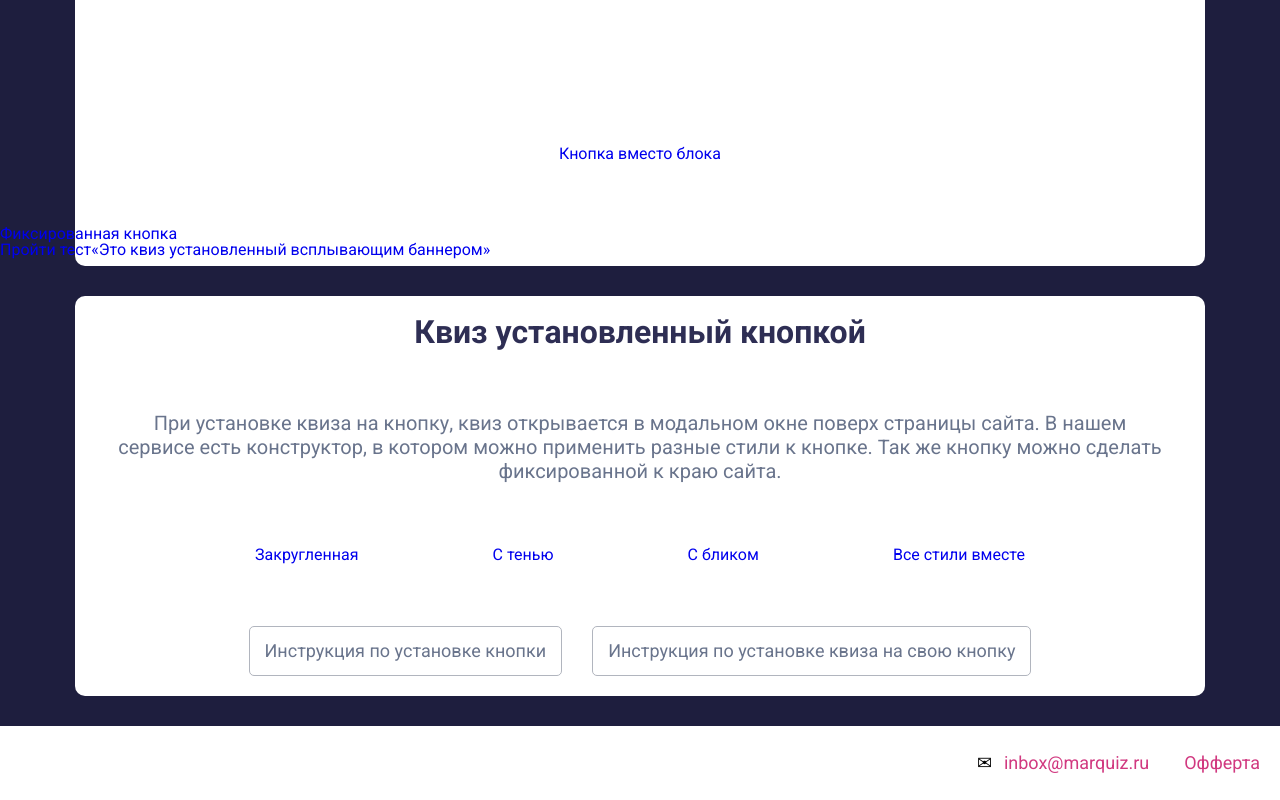
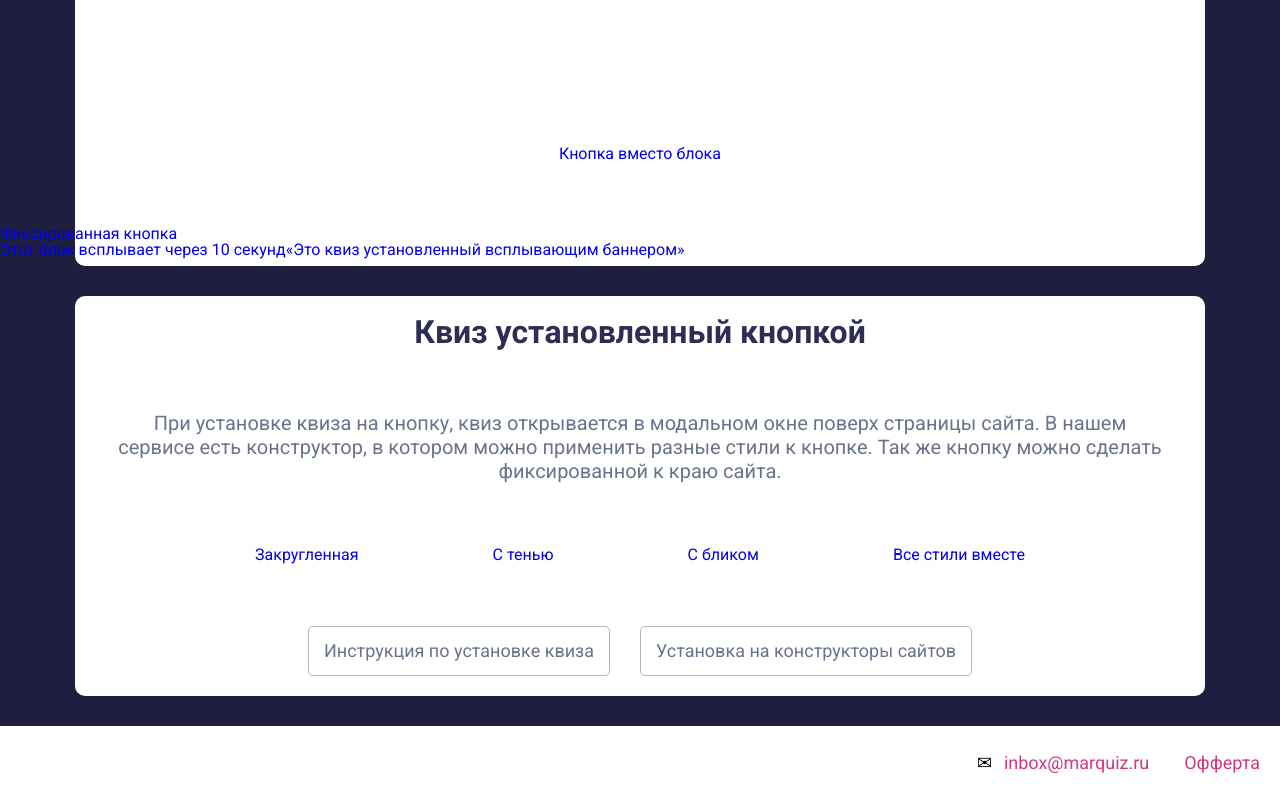
Before and after one commit to alexobuhov/alexobuhov.github.io, a plain HTML site: page project/marquizpage/index.html in a window 1280 px wide. Shown: the part 574-1374 px from the top of the page. Drawn offline with Linux system fonts and the light colour scheme; a script that the page names is missing.

Commit message:
fixed  project marquizpage

```diff
--- a/project/marquizpage/index.html
+++ b/project/marquizpage/index.html
@@ -152,9 +152,17 @@
               </div>
             </div>
             <div class="content__botton__instruction">
-              <a class="btn" href="">Инструкция по установке кнопки</a>
-              <a class="btn" href=""
-                >Инструкция по установке квиза на свою кнопку</a
+              <a
+                class="btn"
+                href="https://help.marquiz.ru/article/662"
+                target="_blank"
+                >Инструкция по установке квиза</a
+              >
+              <a
+                class="btn"
+                href="https://help.marquiz.ru/category/182"
+                target="_blank"
+                >Установка на конструкторы сайтов</a
               >
             </div>
           </div>
@@ -200,7 +208,8 @@
         data-marquiz-pop="true"
         ><span class="marquiz-pops__icon"></span
         ><span class="marquiz-pops__content"
-          ><span class="marquiz-pops__content-title">Пройти тест</span
+          ><span class="marquiz-pops__content-title"
+            >Этот блок всплывает через 10 секунд</span
           ><span class="marquiz-pops__content-text"
             >&laquo;Это квиз установленный всплывающим баннером&raquo;</span
           ></span
```
